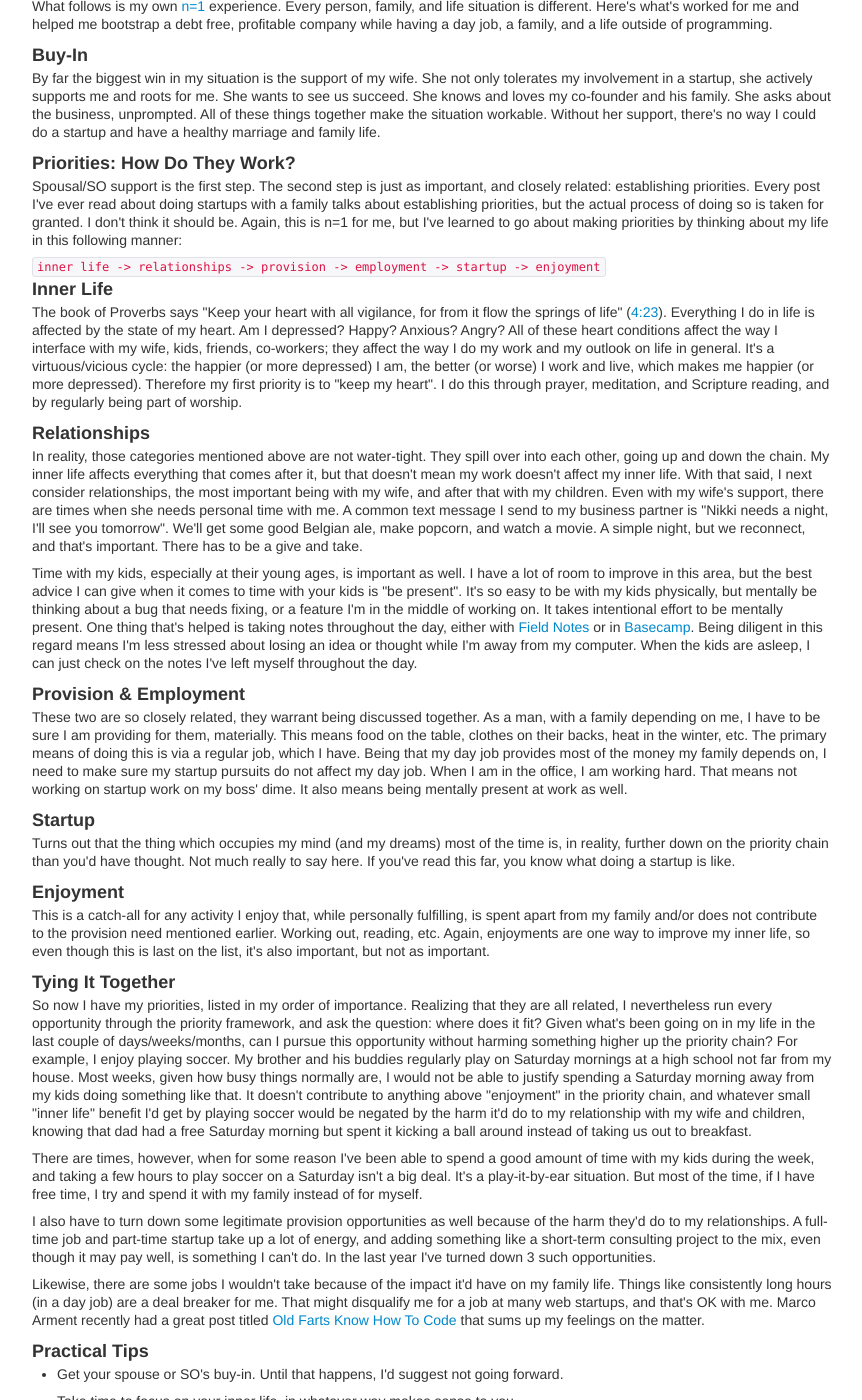
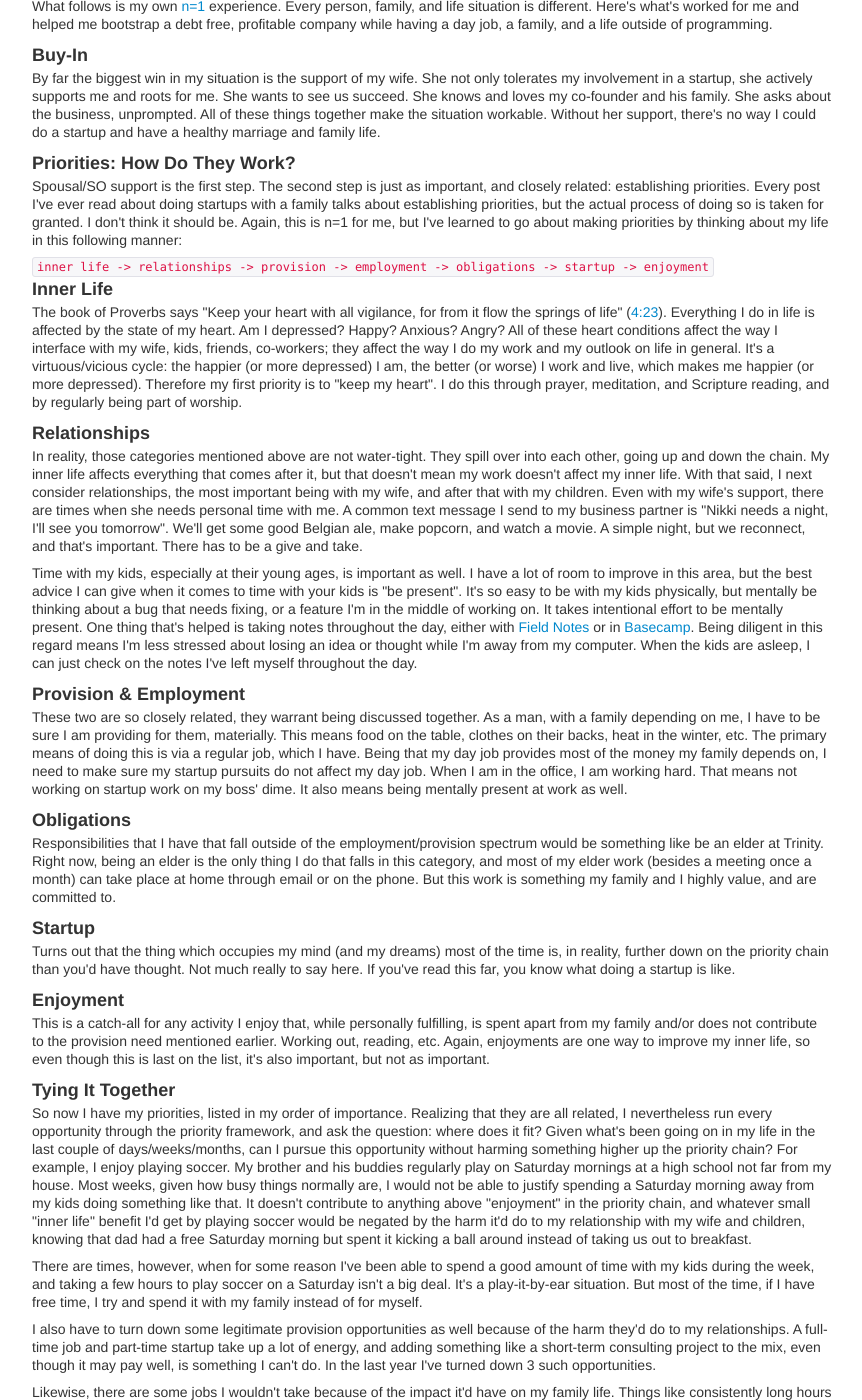
Before and after one commit to speric/speric.github.com, a Jekyll site: the page built from _posts/2012-05-30-how-to-do-a-startup-on-the-side-and-not-lose-your-family.markdown, in a window 1280 px wide and 1400 px high, scrolled down 609 px. Shown: the whole window, without its empty margins (208-1070 px from the left). Built offline with Jekyll 4.4.1, drawn with Linux system fonts in a browser that asks for light colours; some web fonts are replaced; Markdown is read by kramdown in place of the engine named in the settings.

Commit message:
Elder work

```diff
--- a/_posts/2012-05-30-how-to-do-a-startup-on-the-side-and-not-lose-your-family.markdown
+++ b/_posts/2012-05-30-how-to-do-a-startup-on-the-side-and-not-lose-your-family.markdown
@@ -25,7 +25,7 @@
 <h3>Priorities: How Do They Work?</h3>
 <p>Spousal/SO support is the first step.  The second step is just as important, and closely related: establishing priorities.  Every post I've ever read about doing startups with a family talks about establishing priorities, but the actual process of doing so is taken for granted.  I don't think it should be.  Again, this is n=1 for me, but I've learned to go about making priorities by thinking about my life in this following manner:</p>
 
-<code>inner life -> relationships -> provision -> employment -> startup -> enjoyment</code>
+<code>inner life -> relationships -> provision -> employment -> obligations -> startup -> enjoyment</code>
 
 <h3>Inner Life</h3>
 <p>The book of Proverbs says "Keep your heart with all vigilance, for from it flow the springs of life" (<a href="http://www.biblegateway.com/passage/?search=Proverbs+4%3A23&version=ESV">4:23</a>).  Everything I do in life is affected by the state of my heart.  Am I depressed?  Happy?  Anxious?  Angry?  All of these heart conditions affect the way I interface with my wife, kids, friends, co-workers; they affect the way I do my work and my outlook on life in general.  It's a virtuous/vicious cycle: the happier (or more depressed) I am, the better (or worse) I work and live, which makes me happier (or more depressed).  Therefore my first priority is to "keep my heart".  I do this through prayer, meditation, and Scripture reading, and by regularly being part of worship.</p>
@@ -37,6 +37,9 @@
 
 <h3>Provision & Employment</h3>
 <p>These two are so closely related, they warrant being discussed together. As a man, with a family depending on me, I have to be sure I am providing for them, materially.  This means food on the table, clothes on their backs, heat in the winter, etc.  The primary means of doing this is via a regular job, which I have.  Being that my day job provides most of the money my family depends on, I need to make sure my startup pursuits do not affect my day job.  When I am in the office, I am working hard.  That means not working on startup work on my boss' dime.  It also means being mentally present at work as well. </p>
+
+<h3>Obligations</h3>
+<p>Responsibilities that I have that fall outside of the employment/provision spectrum would be something like be an elder at Trinity.  Right now, being an elder is the only thing I do that falls in this category, and most of my elder work (besides a meeting once a month) can take place at home through email or on the phone.  But this work is something my family and I highly value, and are committed to.</p>
 
 <h3>Startup</h3>
 <p>Turns out that the thing which occupies my mind (and my dreams) most of the time is, in reality, further down on the priority chain than you'd have thought.  Not much really to say here.  If you've read this far, you know what doing a startup is like.</p>
```
